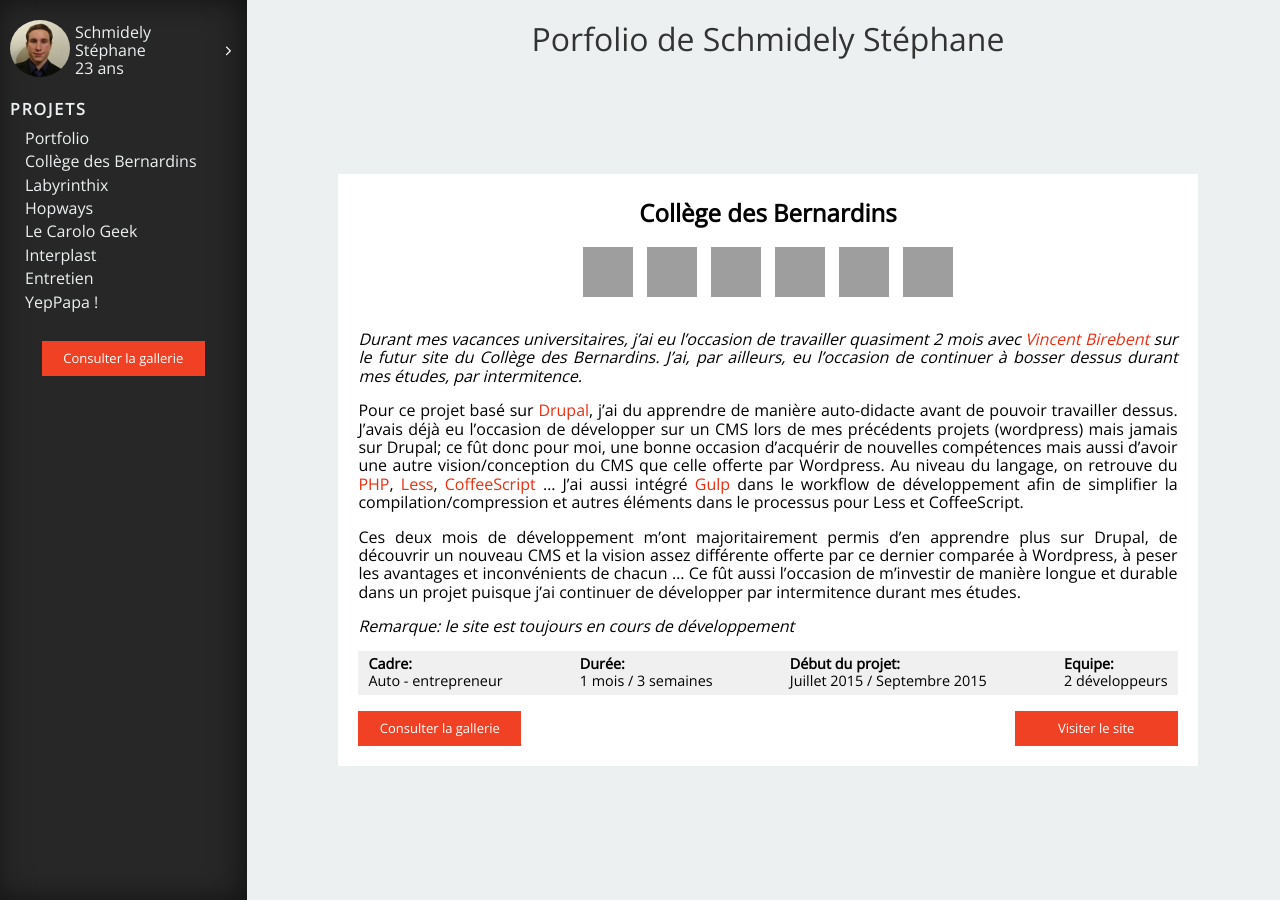
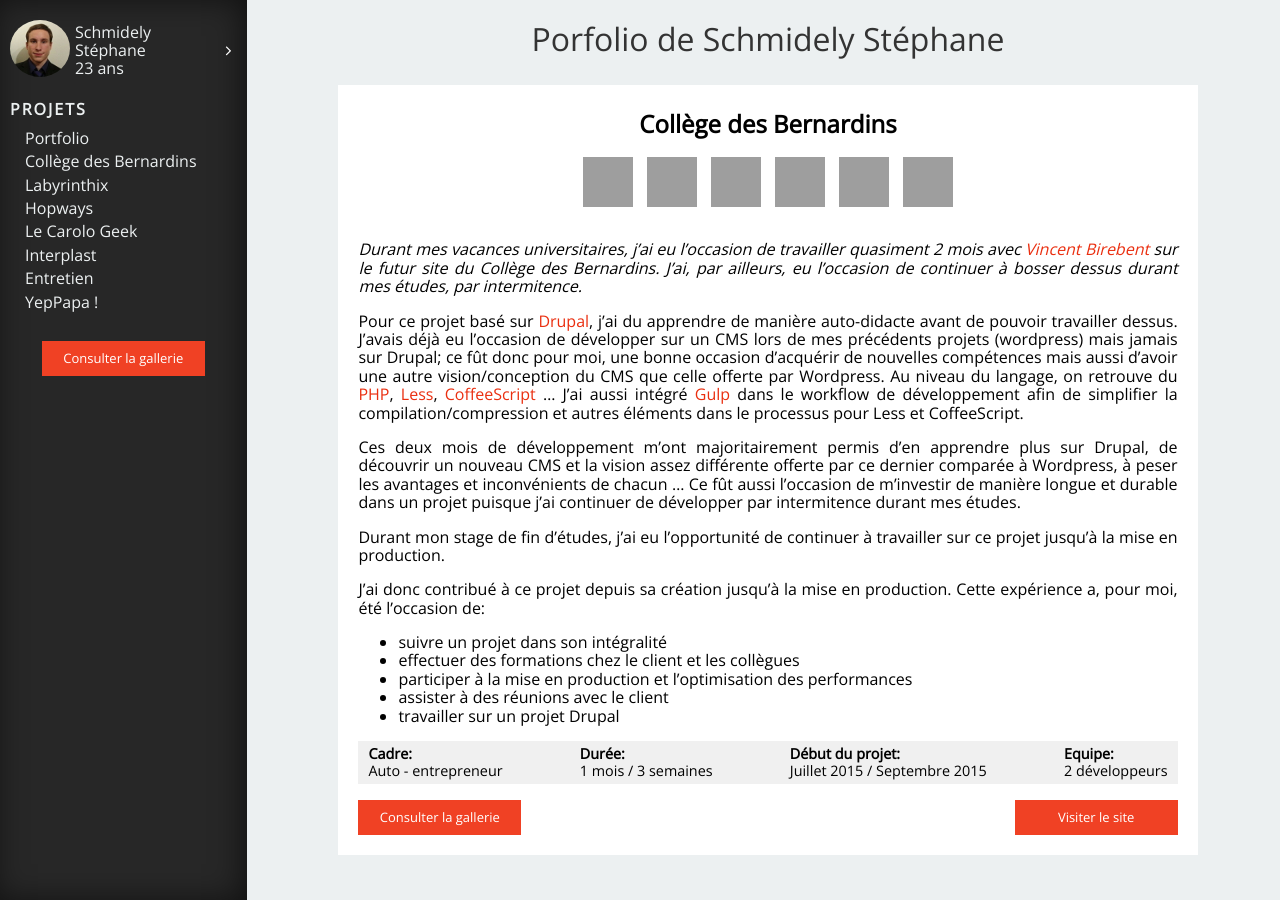
Before and after one commit to stephlm2dev/stephlm2dev.github.io, a Jekyll site: the page built from _posts/2016-03-17-bernardins.markdown, in a window 1280 px wide. Built offline with Jekyll 4.4.1, drawn with Linux system fonts in a browser that asks for light colours; nearby versions of some CDN libraries.

Commit message:
Update for Bernardins project

```diff
--- a/_posts/2016-03-17-bernardins.markdown
+++ b/_posts/2016-03-17-bernardins.markdown
@@ -8,7 +8,7 @@ context: Auto - entrepreneur
 duration: 1 mois / 3 semaines
 start_project: Juillet 2015 / Septembre 2015
 developers: 2
-links: http://www.collegedesbernardins.fr/fr/
+links: http://www.collegedesbernardins.fr/
 icons: drupal bootstrap less coffeescript aws git
 images:
 ---
@@ -34,7 +34,16 @@ de chacun ... Ce fût aussi l'occasion de m'investir de manière longue et
 durable dans un projet puisque j'ai continuer de développer par intermitence
 durant mes études.
 
-*Remarque: le site est toujours en cours de développement*
+Durant mon stage de fin d'études, j'ai eu l'opportunité de continuer à
+travailler sur ce projet jusqu'à la mise en production.
+
+J'ai donc contribué à ce projet depuis sa création jusqu'à la mise en
+production. Cette expérience a, pour moi, été l'occasion de:
+- suivre un projet dans son intégralité
+- effectuer des formations chez le client et les collègues
+- participer à la mise en production et l'optimisation des performances
+- assister à des réunions avec le client
+- travailler sur un projet Drupal
 
 [birebent]: https://fr.linkedin.com/in/vincent-birebent-91b986
 [drupal]: https://www.drupal.org
```
